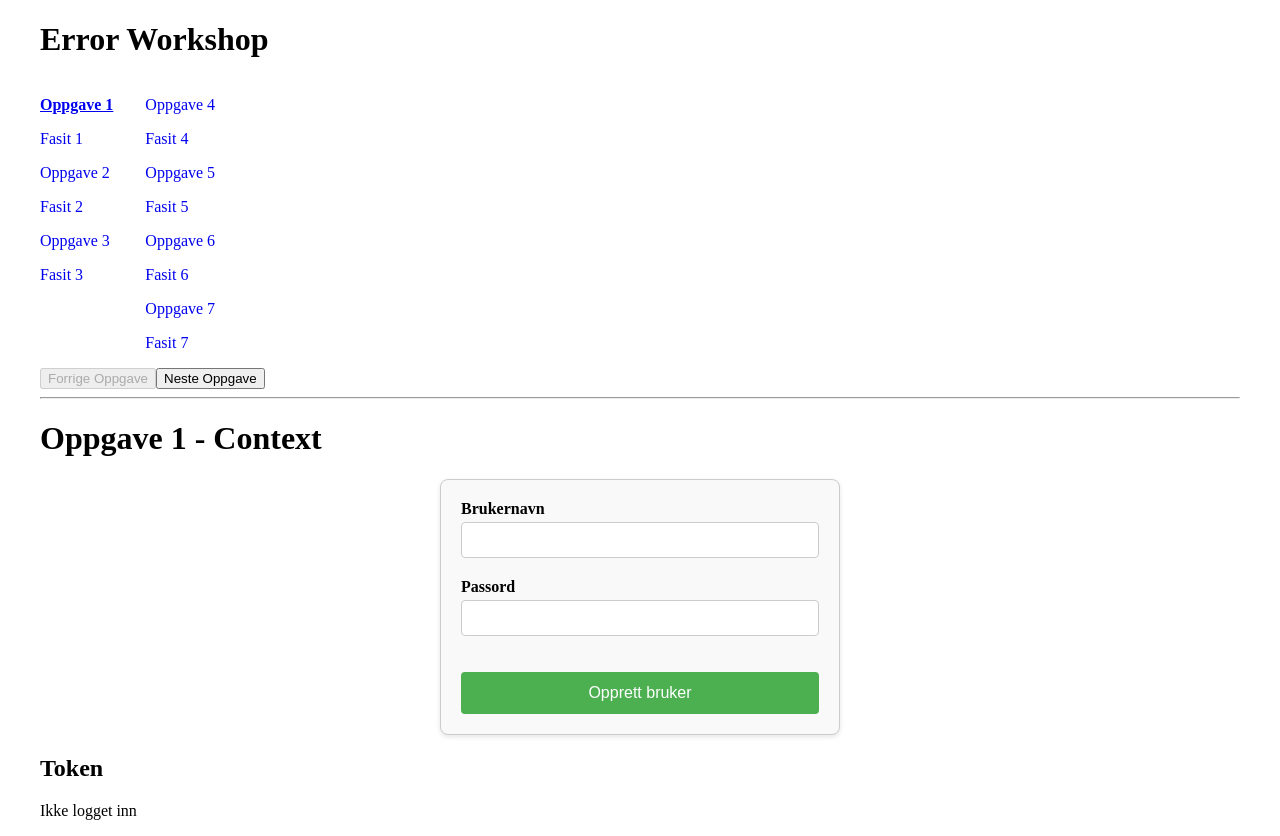
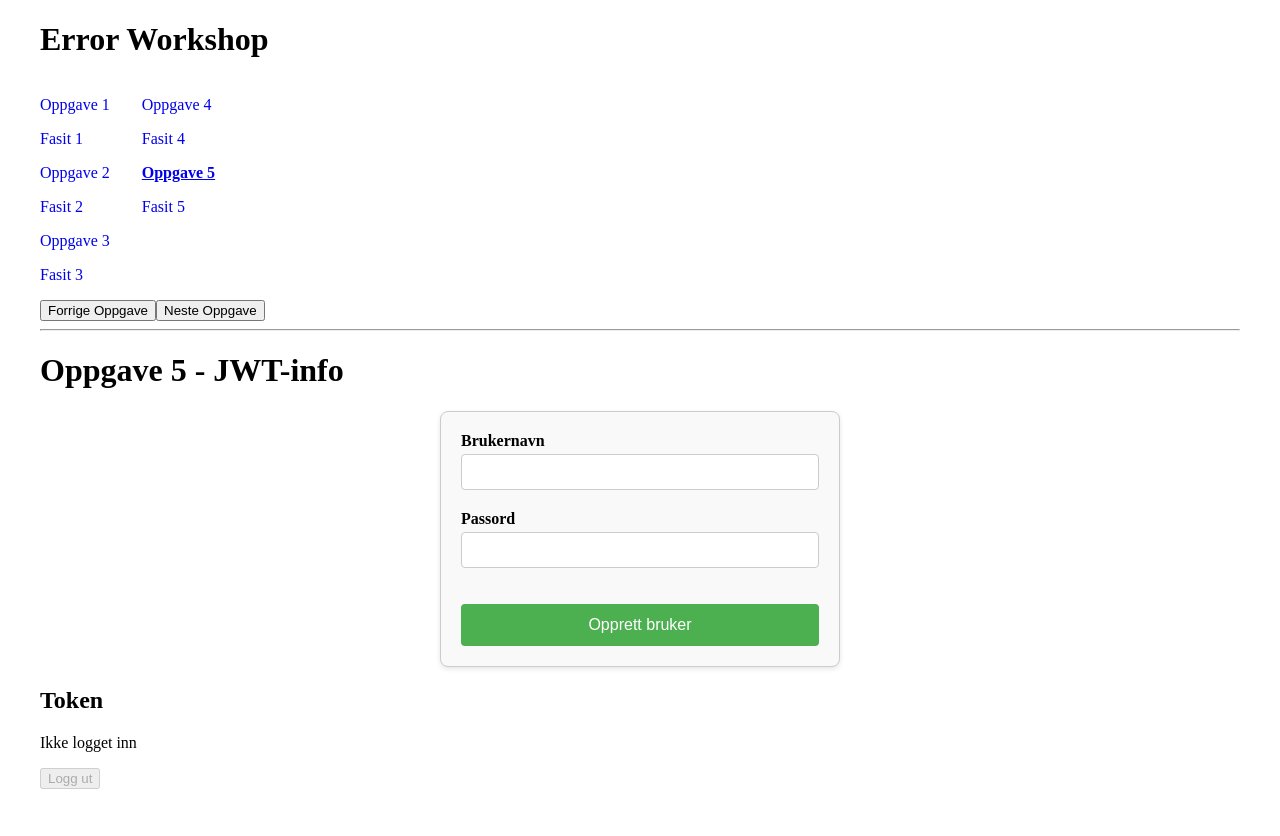
Before and after one commit to haalmarc/auth-workshop, a React (Vite) app: page /opg5 in a window 1280 px wide. Before the commit this address led to /. After the commit the page ends 800 px from the top, so only its background shows below. Built offline with nearby package versions, Linux system fonts and the light colour scheme.

Commit message:
feat: add task5

```diff
--- a/package.json
+++ b/package.json
@@ -18,6 +18,7 @@
     "cors": "^2.8.5",
     "express": "^4.21.1",
     "jsonwebtoken": "^9.0.2",
+    "jwt-decode": "^4.0.0",
     "react": "^18.3.1",
     "react-datepicker": "^7.3.0",
     "react-dom": "^18.3.1",
--- a/src/components/Layout.tsx
+++ b/src/components/Layout.tsx
@@ -16,12 +16,6 @@ const taskList = [
 
   { path: "/opg5", label: "Oppgave 5" },
   { path: "/fasit5", label: "Fasit 5" },
-
-  { path: "/opg6", label: "Oppgave 6" },
-  { path: "/fasit6", label: "Fasit 6" },
-
-  { path: "/opg7", label: "Oppgave 7" },
-  { path: "/fasit7", label: "Fasit 7" },
 ];
 
 export function Layout() {
--- /dev/null
+++ b/src/oppgaver/Fasit05.tsx
@@ -0,0 +1,102 @@
+import { FormEvent, useState } from "react";
+import axios from "axios";
+import { useAuth } from "./Fasit02-hook";
+import { jwtDecode } from "jwt-decode";
+
+const API_URL = "http://localhost:8000";
+
+/*
+  💡 Refleksjonsspørsmål:
+  - Hvorfor kan det å inkludere rolle i JWT være en dårlig ide?
+
+  📖 Lesestoff:
+  - https://stackoverflow.com/questions/47224931/is-setting-roles-in-jwt-a-best-practice
+*/
+
+function remainingTimeInMinutes(expirationTime?: number): number {
+  if (!expirationTime) {
+    return 0;
+  }
+
+  const msLeft = expirationTime * 1000 - Date.now();
+  const inMinutes = Math.floor(msLeft / 60000);
+
+  return Math.max(0, inMinutes);
+}
+
+export function Fasit05() {
+  const [username, setUsername] = useState("");
+  const [password, setPassword] = useState("");
+
+  const { token, setToken, signOut } = useAuth();
+  // ✅ Benytter biblioket jwtDecode for å lese av verdier i JWT
+  const decoded = token ? jwtDecode<{ exp: number }>(token) : null;
+
+  const remainingMinutes = remainingTimeInMinutes(decoded?.exp);
+
+  async function onSubmit(e: FormEvent) {
+    e.preventDefault();
+
+    try {
+      const response = await axios.post(`${API_URL}/login`, {
+        username,
+        password,
+      });
+
+      const token = response.data.token;
+
+      setToken(token);
+    } catch (err) {
+      console.log(err);
+      alert("Logg inn feilet!");
+    }
+  }
+
+  return (
+    <div>
+      <h1>Fasit 5 - JWT-info</h1>
+      <form onSubmit={onSubmit} className="form">
+        <div>
+          <label>
+            Brukernavn
+            <input
+              type="text"
+              value={username}
+              onChange={(e) => setUsername(e.target.value)}
+            />
+          </label>
+        </div>
+
+        <div>
+          <label>
+            Passord
+            <input
+              type="password"
+              value={password}
+              onChange={(e) => setPassword(e.target.value)}
+            />
+          </label>
+        </div>
+
+        <button className="submitButton" type="submit">
+          Opprett bruker
+        </button>
+      </form>
+
+      <h2>Token</h2>
+      <p>{token ? token : "Ikke logget inn"}</p>
+      {
+        // ✅ Viser minutter igjen av sesjonen
+      }
+      {remainingMinutes && <p>{remainingMinutes} minutter</p>}
+      <button
+        className="submitButton"
+        type="button"
+        onClick={signOut}
+        disabled={!token}
+      >
+        Logg ut
+      </button>
+    </div>
+  );
+}
--- /dev/null
+++ b/src/oppgaver/Oppgave05.tsx
@@ -0,0 +1,88 @@
+import { FormEvent, useState } from "react";
+import axios from "axios";
+import { useAuth } from "./Fasit02-hook";
+import { jwtDecode } from "jwt-decode";
+
+const API_URL = "http://localhost:8000";
+
+/*
+  👉 Oppgave: Dekod JWT-token
+  - Bruk jwtDecode for å vise hvor mange minutter som gjenstår av sesjonen til brukeren
+
+  💡 Refleksjonsspørsmål:
+  - Hvilke verdier kan du ønske å lagre i JWT?
+  - Hva vil skje i denne løsningen om token er utgått,
+    og bruker forespør en API-rute som krever autentisering?
+
+  📖 Lesestoff:
+  - https://www.npmjs.com/package/jwt-decode
+*/
+
+export function Oppgave05() {
+  const [username, setUsername] = useState("");
+  const [password, setPassword] = useState("");
+
+  const { token, setToken, signOut } = useAuth();
+
+  async function onSubmit(e: FormEvent) {
+    e.preventDefault();
+
+    try {
+      const response = await axios.post(`${API_URL}/login`, {
+        username,
+        password,
+      });
+
+      const token = response.data.token;
+
+      setToken(token);
+    } catch (err) {
+      console.log(err);
+      alert("Logg inn feilet!");
+    }
+  }
+
+  return (
+    <div>
+      <h1>Oppgave 5 - JWT-info</h1>
+      <form onSubmit={onSubmit} className="form">
+        <div>
+          <label>
+            Brukernavn
+            <input
+              type="text"
+              value={username}
+              onChange={(e) => setUsername(e.target.value)}
+            />
+          </label>
+        </div>
+
+        <div>
+          <label>
+            Passord
+            <input
+              type="password"
+              value={password}
+              onChange={(e) => setPassword(e.target.value)}
+            />
+          </label>
+        </div>
+
+        <button className="submitButton" type="submit">
+          Opprett bruker
+        </button>
+      </form>
+
+      <h2>Token</h2>
+      <p>{token ? token : "Ikke logget inn"}</p>
+      <button
+        className="submitButton"
+        type="button"
+        onClick={signOut}
+        disabled={!token}
+      >
+        Logg ut
+      </button>
+    </div>
+  );
+}
```
Also changed, not shown: src/App.tsx (+0 -15 lines), 2 other files (tests, documents, lock files or other folders).
